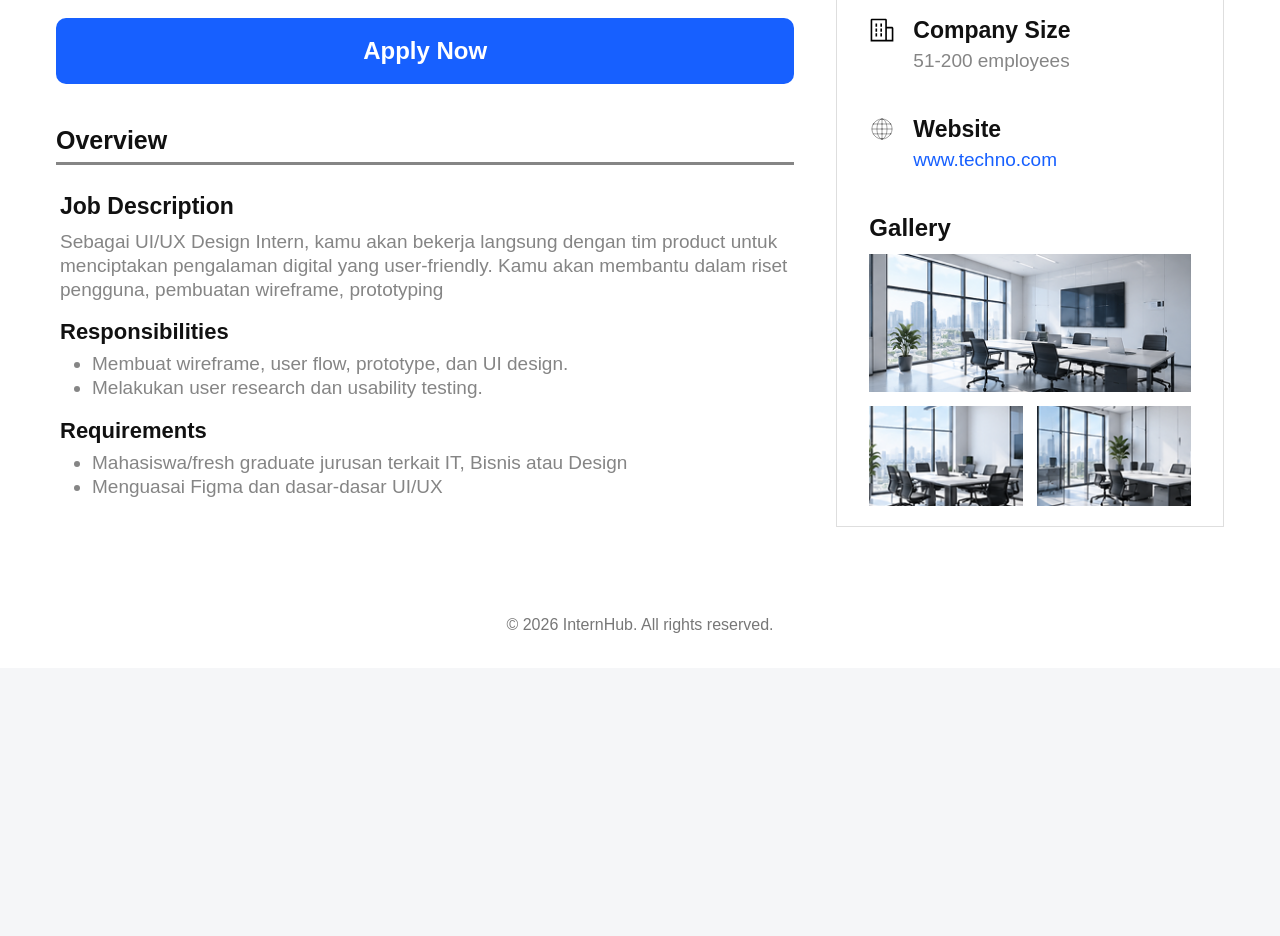
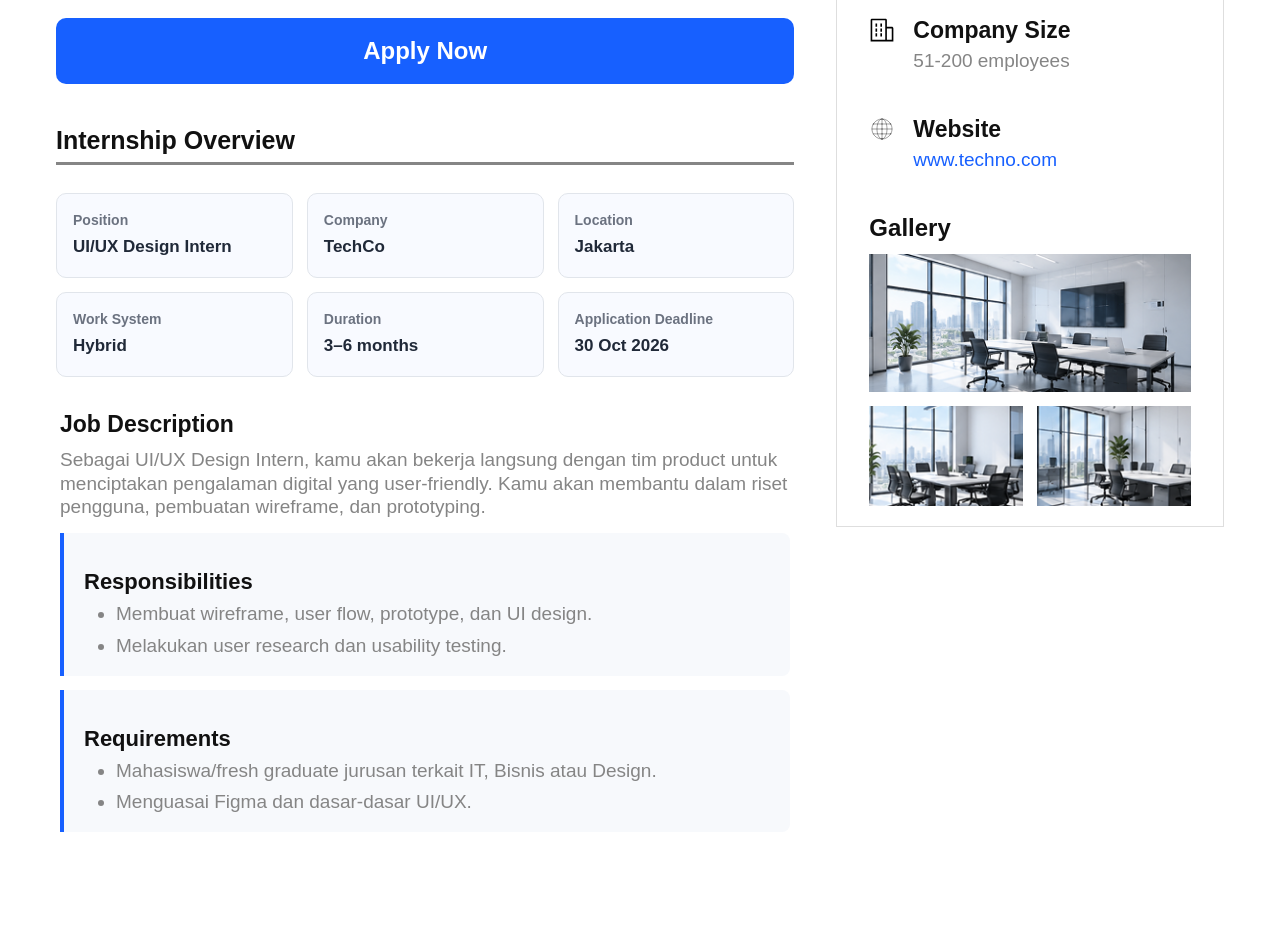
Before and after one commit to meilaniarein/InternHub, a plain HTML site: page DetailLowongan.html in a window 1280 px wide. Shown: the part 417-1353 px from the top of the page. Before the commit the page ends 1085 px from the top, so only its background shows below. Drawn offline with Linux system fonts and the light colour scheme.

Commit message:
after pengujian5

```diff
--- a/DetailLowongan.html
+++ b/DetailLowongan.html
@@ -244,6 +244,7 @@
             margin: 0;
             color: #858585;
             font-size: 18px;
+            font-weight: 600;
         }
 
         .apply-button {
@@ -270,6 +271,97 @@
             padding: 0 0 7px;
             border-bottom: 3px solid #858585;
             font-size: 25px;
+        }
+
+        /* AFTER: information hierarchy for faster scanning */
+        .quick-info {
+            display: grid;
+            grid-template-columns: repeat(3, minmax(0, 1fr));
+            gap: 14px;
+            margin: 28px 0 34px;
+        }
+
+        .quick-info-item {
+            min-width: 0;
+            padding: 18px 16px;
+            border: 1px solid #e1e5eb;
+            border-radius: 10px;
+            background: #f8faff;
+        }
+
+        .quick-info-label {
+            display: block;
+            margin-bottom: 8px;
+            color: #6b7280;
+            font-size: 14px;
+            font-weight: 600;
+        }
+
+        .quick-info-value {
+            display: block;
+            color: #202938;
+            font-size: 17px;
+            font-weight: 700;
+            line-height: 1.35;
+            overflow-wrap: anywhere;
+        }
+
+        .content-section {
+            margin-top: 26px;
+        }
+
+        .content-section h2 {
+            margin-bottom: 14px;
+        }
+
+        .content-section h3 {
+            margin: 0 0 10px;
+        }
+
+        .content-section p,
+        .content-section li {
+            line-height: 1.55;
+        }
+
+        .content-section ul {
+            padding-left: 24px;
+        }
+
+        .content-section li + li {
+            margin-top: 8px;
+        }
+
+        .detail-subsection {
+            padding: 18px 20px;
+            margin-top: 14px;
+            border-left: 4px solid #1760ff;
+            border-radius: 0 8px 8px 0;
+            background: #f7f9fc;
+        }
+
+        .detail-subsection ul {
+            margin-bottom: 0;
+        }
+
+        @media (max-width: 900px) {
+            .quick-info {
+                grid-template-columns: repeat(2, minmax(0, 1fr));
+            }
+        }
+
+        @media (max-width: 600px) {
+            .quick-info {
+                gap: 10px;
+                margin: 22px 0 28px;
+            }
+
+            .quick-info-item {
+                padding: 14px 12px;
+            }
+
+            .quick-info-value {
+                font-size: 15px;
+            }
         }
 
         .content-section {
@@ -567,28 +659,59 @@
                         Apply Now
                     </a>
 
-                    <h2 class="overview-heading" id="overview">Overview</h2>
+                    <h2 class="overview-heading" id="overview">Internship Overview</h2>
 
-                    <section class="content-section">
-                        <h2>Job Description</h2>
+                    <section class="quick-info" aria-label="Informasi utama lowongan">
+                        <div class="quick-info-item">
+                            <span class="quick-info-label">Position</span>
+                            <span class="quick-info-value">UI/UX Design Intern</span>
+                        </div>
+                        <div class="quick-info-item">
+                            <span class="quick-info-label">Company</span>
+                            <span class="quick-info-value">TechCo</span>
+                        </div>
+                        <div class="quick-info-item">
+                            <span class="quick-info-label">Location</span>
+                            <span class="quick-info-value">Jakarta</span>
+                        </div>
+                        <div class="quick-info-item">
+                            <span class="quick-info-label">Work System</span>
+                            <span class="quick-info-value">Hybrid</span>
+                        </div>
+                        <div class="quick-info-item">
+                            <span class="quick-info-label">Duration</span>
+                            <span class="quick-info-value">3–6 months</span>
+                        </div>
+                        <div class="quick-info-item">
+                            <span class="quick-info-label">Application Deadline</span>
+                            <span class="quick-info-value">30 Oct 2026</span>
+                        </div>
+                    </section>
+
+                    <section class="content-section" aria-labelledby="job-description-title">
+                        <h2 id="job-description-title">Job Description</h2>
                         <p>
                             Sebagai UI/UX Design Intern, kamu akan bekerja langsung
                             dengan tim product untuk menciptakan pengalaman digital
                             yang user-friendly. Kamu akan membantu dalam riset
-                            pengguna, pembuatan wireframe, prototyping
+                            pengguna, pembuatan wireframe, dan prototyping.
                         </p>
 
+                        <div class="detail-subsection">
                             <h3>Responsibilities</h3>
                             <ul>
                                 <li>Membuat wireframe, user flow, prototype, dan UI design.</li>
                                 <li>Melakukan user research dan usability testing.</li>
                             </ul>
+                        </div>
 
+                        <div class="detail-subsection">
                             <h3>Requirements</h3>
                             <ul>
-                            <li>Mahasiswa/fresh graduate jurusan terkait IT, Bisnis atau Design</li>
-                            <li>Menguasai Figma dan dasar-dasar UI/UX</li>
+                                <li>Mahasiswa/fresh graduate jurusan terkait IT, Bisnis atau Design.</li>
+                                <li>Menguasai Figma dan dasar-dasar UI/UX.</li>
                             </ul>
+                        </div>
                     </section>
 
                     <p class="save-notice" id="save-notice" role="status" aria-live="polite"></p>
```
Lines whose indentation alone changed are shown as unchanged.
